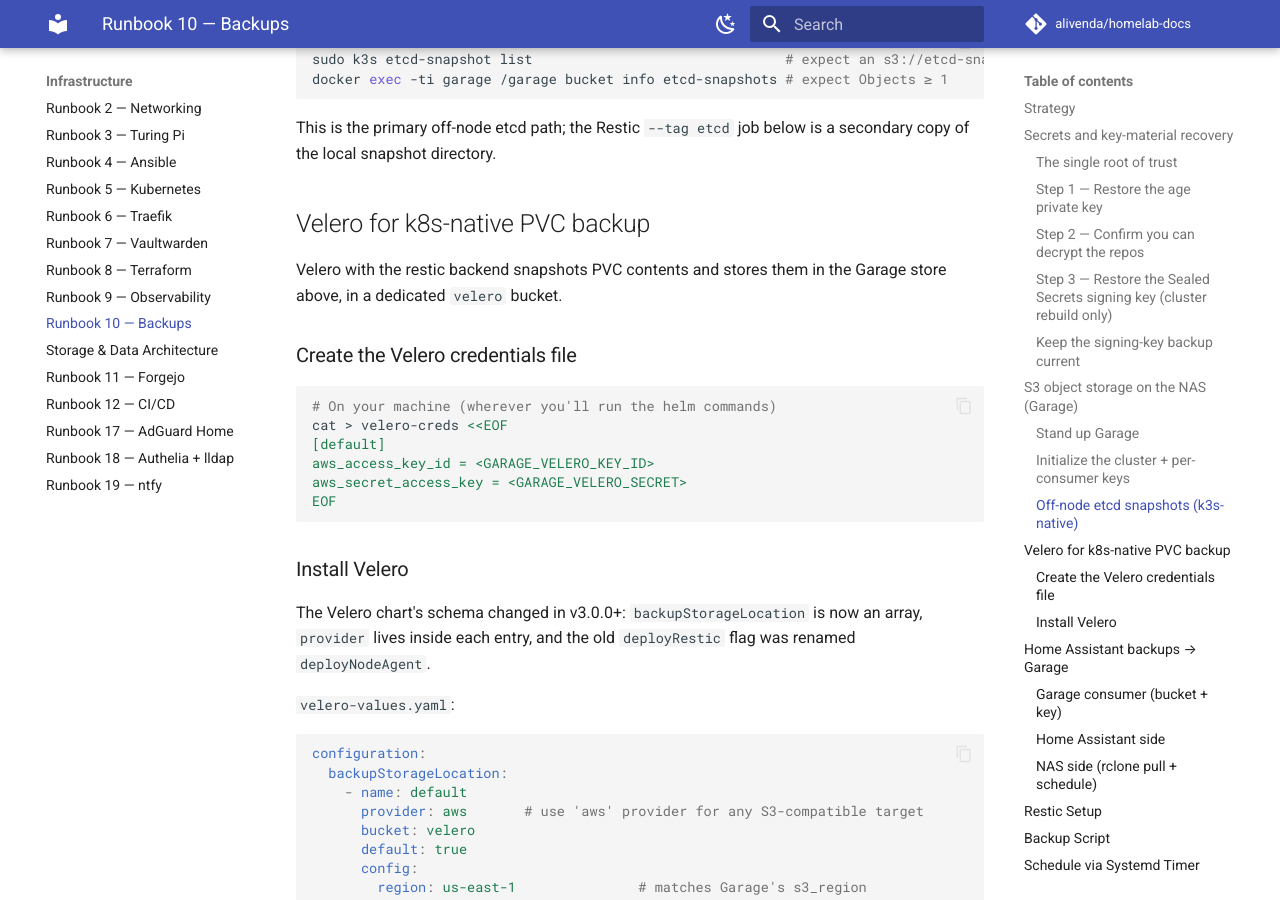
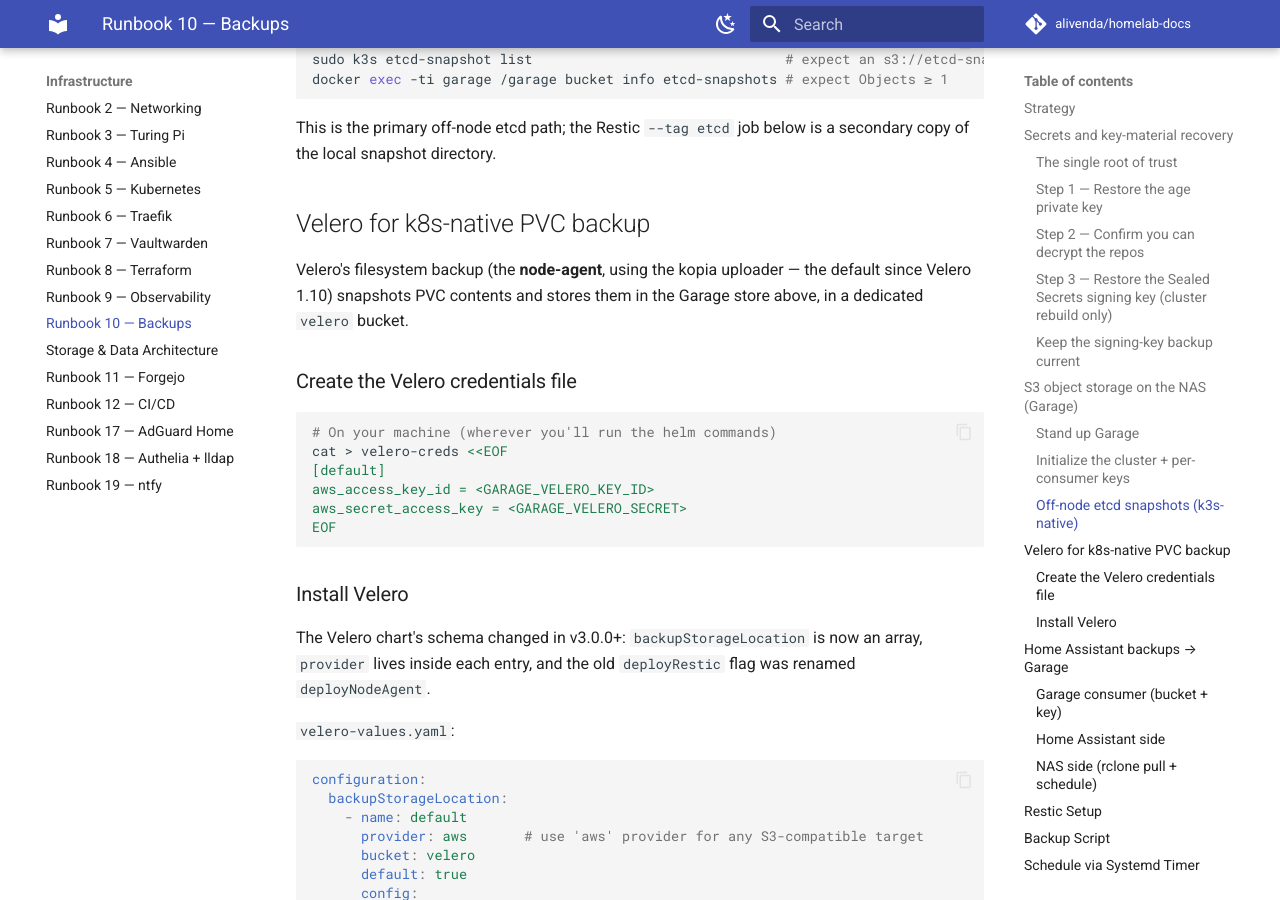
Before and after one commit to alivenda/homelab-docs, an MkDocs documentation site: the page built from docs/10-backups.md, in a window 1280 px wide and 900 px high, scrolled down 5576 px. Built offline with MkDocs 1.6.1 and Material for MkDocs 9.7.7, drawn with Linux system fonts in a browser that asks for light colours; comment, search, counter and statistics services are not loaded.

Commit message:
docs: reconcile Velero backend and Uptime Kuma PVC size with live cluster
- 10-backups.md: Velero filesystem backup runs via the node-agent (kopia uploader), not the restic backend

- apps-catalog.md: Uptime Kuma's local-path PVC is 2 Gi, matching the deployed manifest

```diff
--- a/docs/10-backups.md
+++ b/docs/10-backups.md
@@ -208,7 +208,7 @@ This is the primary off-node etcd path; the Restic `--tag etcd` job below is a s
 
 ## Velero for k8s-native PVC backup
 
-Velero with the restic backend snapshots PVC contents and stores them in the Garage store above, in a dedicated `velero` bucket.
+Velero's filesystem backup (the **node-agent**, using the kopia uploader — the default since Velero 1.10) snapshots PVC contents and stores them in the Garage store above, in a dedicated `velero` bucket.
 
 ### Create the Velero credentials file
 
```
Also changed, not shown: docs/apps-catalog.md (+1 -1 lines).
